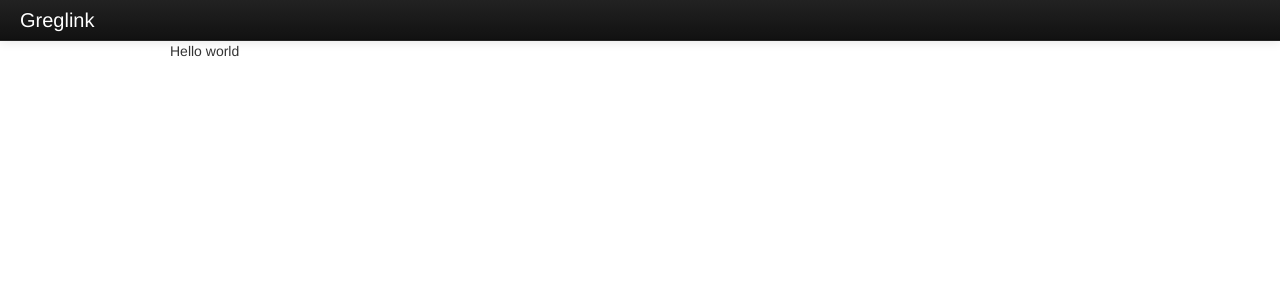
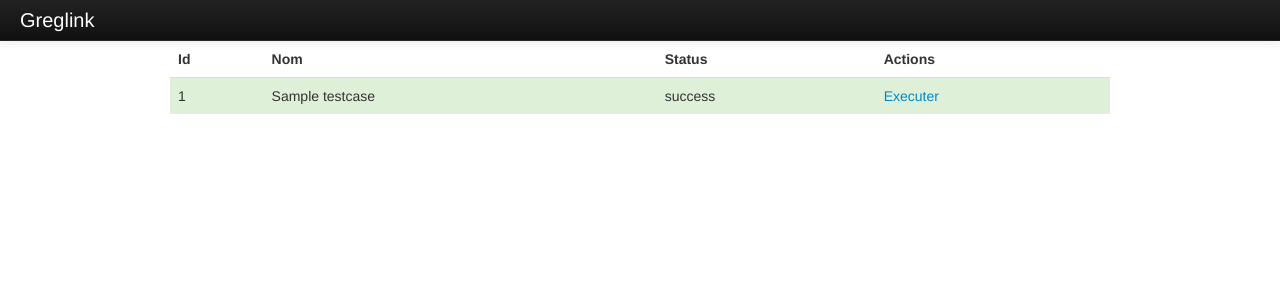
Before and after one commit to gelendir/greglink, a Flask app: template greglink/templates/index.html in a window 1280 px wide. Shown: the top 301 px of the page. Run offline with Flask 2, Linux system fonts and the light colour scheme; the template is opened without the code that fills it: most values are stand-ins (such as "Sample title", 1, 10 or a date in 2020); parts of the project's set-up code (start-up, migrations or seed data) failed here and were passed over; some libraries are stand-ins or nearby versions.

Commit message:
list all tests on homepage

```diff
--- a/greglink/templates/index.html
+++ b/greglink/templates/index.html
@@ -5,5 +5,35 @@ Greglink
 {% endblock %}
 
 {% block content %}
-<p>Hello world</p>
+<table class="table table-striped">
+    <thead>
+        <th>Id</th>
+        <th>Nom</th>
+        <th>Status</th>
+        <th>Actions</th>
+    </thead>
+    <tbody>
+        {% for testcase in testcases %}
+
+            {% if testcase['status'] == "success" %}
+            <tr class="success">
+            {% elif testcase['status'] == "blocked" %}
+            <tr class="warning">
+            {% elif testcase['status'] == "failed" %}
+            <tr class="error">
+            {% else %}
+            <tr>
+            {% endif %}
+
+                <td>{{ testcase['id'] }}</td>
+                <td>{{ testcase['title'] }}</td>
+                <td>{{ testcase['status'] }}</td>
+                <td>
+                    <a href="{{ url_for('execute_test', id=testcase['id']) }}">Executer</a>
+                </td>
+
+            </tr>
+        {% endfor %}
+    </tbody>
+</table>
 {% endblock %}
```
Also changed, not shown: greglink/lib.py (+13 -0 lines), greglink/models.py (+11 -0 lines), greglink/views.py (+7 -1 lines).
